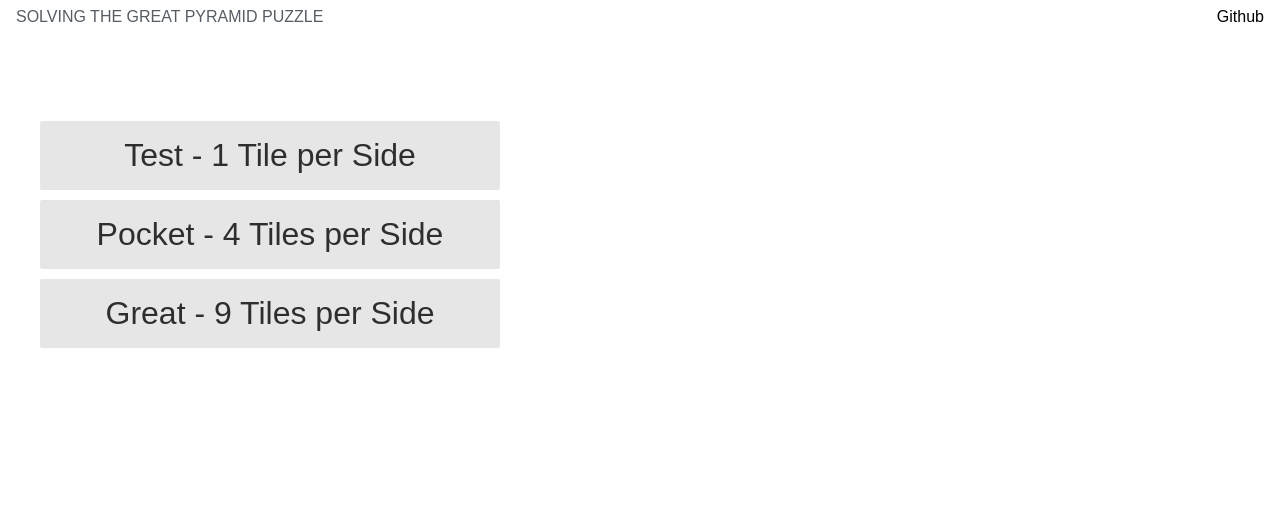
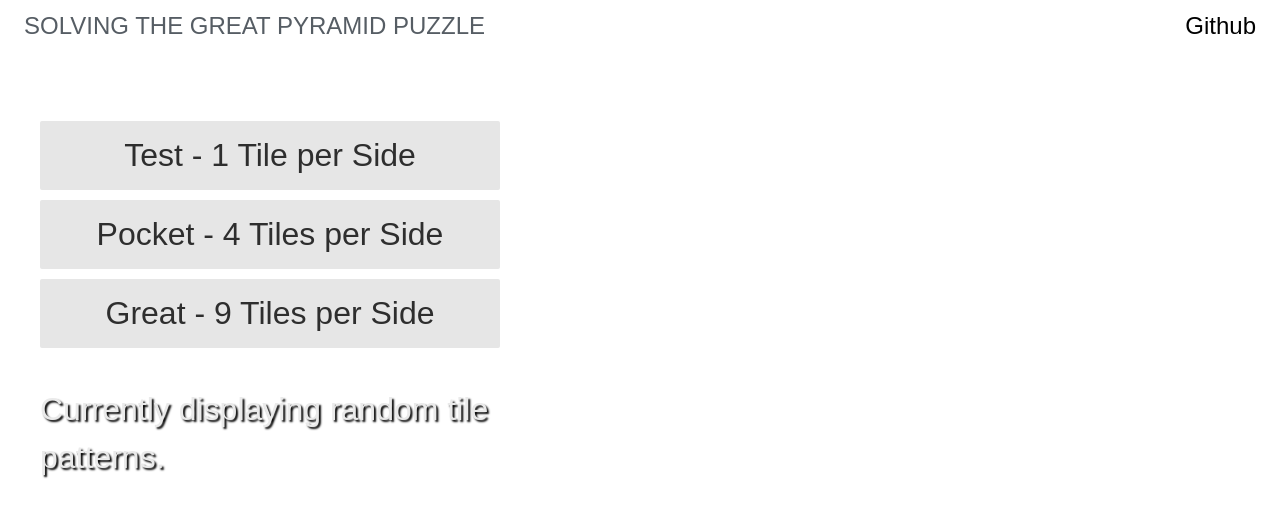
Before and after one commit to RatJuggler/great-pyramid-puzzle, a website built with Parcel: page src/index.html in a window 1280 px wide. Built offline with nearby package versions, Linux system fonts and the light colour scheme.

Commit message:
Message to say what is being shown and tweaks to the display.

```diff
--- a/src/css/main.css
+++ b/src/css/main.css
@@ -4,6 +4,7 @@ html, body {
 
 .home-menu {
   text-align: left;
+  font-size: 1.5em;
 }
 
 .home-menu ul {
@@ -26,16 +27,24 @@ html, body {
   padding-top: 100px;
   top: 0;
   left: 0;
-  z-index: 2;
+  z-index: 3;
 }
 
 #puzzle-selection ul {
   list-style-type: none;
+  top: 50%;
 }
 
 #puzzle-selection button {
   width: 100%;
   margin-top: 5px;
   margin-bottom: 5px;
-  font-size: 32px;
+  font-size: 2em;
 }
+
+#puzzle-selection p {
+  color: #eaeaea;
+  font-size: 2em;
+  line-height: 1.5em;
+  text-shadow: 2px 2px 2px #000;
+}
--- a/src/index.html
+++ b/src/index.html
@@ -7,7 +7,7 @@
   <meta name="description" content="Solving The Great Pyramid Puzzle.">
   <meta name="viewport" content="width=device-width, initial-scale=1">
 <!--
-  <meta name="og:url" content="...">
+  <meta name="og:url" content="http://ratjuggler.github.io/great-pyramid-puzzle/">
   <meta name="og:title" content="Solving The Great Pyramid Puzzle">
   <meta name="og:type" content="website">
   <meta name="og:description" content="A web application to solve The Great Pyramid Puzzle.">
@@ -47,6 +47,9 @@
     <li>
       <button id="great" class="pure-button">Great - 9 Tiles per Side</button>
     </li>
+    <li>
+      <p>Currently displaying random tile patterns.</p>
+    </li>
   </ul>
 </div>
 
```
